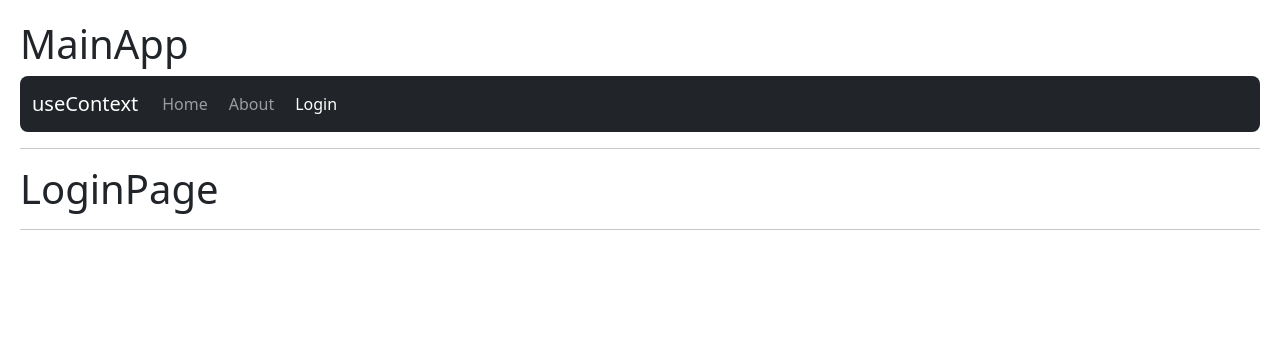
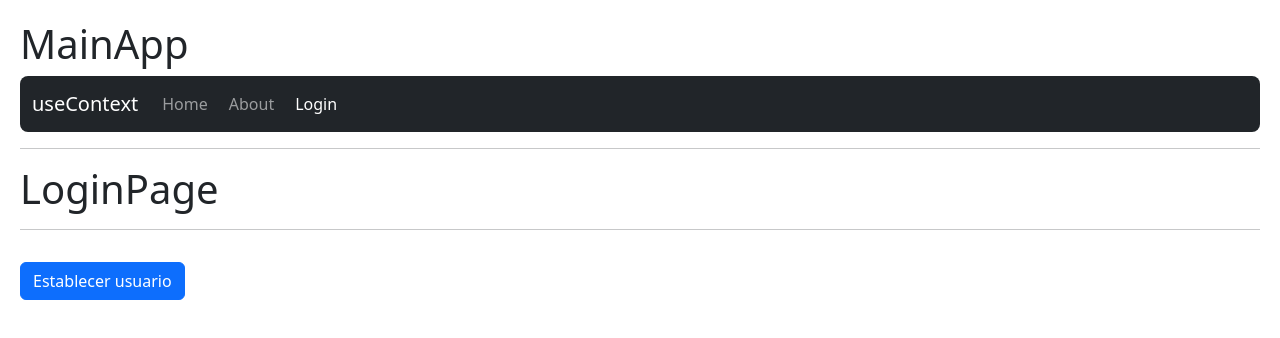
Before and after one commit to oscar-soto/Gif-Expert-React, a React (Vite) app: page /login in a window 1280 px wide. Shown: the top 338 px of the page. Built offline with nearby package versions, Linux system fonts and the light colour scheme.

Commit message:
fix: learn about UseContext

```diff
--- a/src/09-useContext/HomePage.jsx
+++ b/src/09-useContext/HomePage.jsx
@@ -1,9 +1,17 @@
+import { useContext } from "react"
+import { UserContext } from "./context/UserContex"
+
 export const HomePage = () => {
+  const {user} = useContext(UserContext)
+  console.log(user)
+
   return (
     <>
-      <h1>HomePage</h1>
+      <h1>HomePage <small>{user?.name}</small> </h1>
       <hr />
-
+      <pre>
+        {JSON.stringify( user, null ,3 )}
+      </pre>
     </>
   )
 }
--- a/src/09-useContext/LoginPage.jsx
+++ b/src/09-useContext/LoginPage.jsx
@@ -1,9 +1,24 @@
+import { useContext } from 'react';
+import { UserContext } from './context/UserContex';
+
 export const LoginPage = () => {
+  const { user, setUser } = useContext(UserContext);
+
   return (
     <>
       <h1>LoginPage</h1>
       <hr />
 
+      <pre>{JSON.stringify(user, null, 2)}</pre>
+
+      <button
+        className="btn btn-primary"
+        onClick={() =>
+          setUser({ id: 123, name: 'Oscar Espinoza', email: 'oscar@oscar.com' })
+        }
+      >
+        Establecer usuario
+      </button>
     </>
-  )
-}
+  );
+};
--- a/src/09-useContext/MainApp.jsx
+++ b/src/09-useContext/MainApp.jsx
@@ -1,12 +1,13 @@
 import { Navigate, Route, Routes } from 'react-router-dom';
 import { AboutPage } from './AboutPage';
+import { UserProvider } from './context/UserProvider';
 import { HomePage } from './HomePage';
 import { LoginPage } from './LoginPage';
 import { NavBar } from './NavBar';
 
 export const MainApp = () => {
   return (
-    <>
+    <UserProvider>
       <h1>MainApp</h1>
       {/* <Link to="/">Home</Link>
       <Link to="/about">About</Link>
@@ -22,6 +23,6 @@ export const MainApp = () => {
         {/* <Route path='/*' element={ <LoginPage />} /> */}
         <Route path="/*" element={<Navigate to="/about" />} />
       </Routes>
-    </>
+    </UserProvider>
   );
 };
--- /dev/null
+++ b/src/09-useContext/context/UserContex.jsx
@@ -0,0 +1,3 @@
+import { createContext } from 'react';
+
+export const UserContext = createContext();
--- /dev/null
+++ b/src/09-useContext/context/UserProvider.jsx
@@ -0,0 +1,19 @@
+import { useState } from "react";
+import { UserContext } from "./UserContex";
+
+// const user = {
+//   id: 123,
+//   name: 'oscar espinoza',
+//   email: 'oscar@oscar.com'
+// }
+
+export const UserProvider = ({ children }) => {
+  const [user, setUser] = useState();
+
+  return (
+    // <UserContext.Provider value={{ hola: 'Mundo', user:user}}>
+    <UserContext.Provider value={{ user, setUser }}>
+      {children}
+    </UserContext.Provider>
+  )
+};
```
